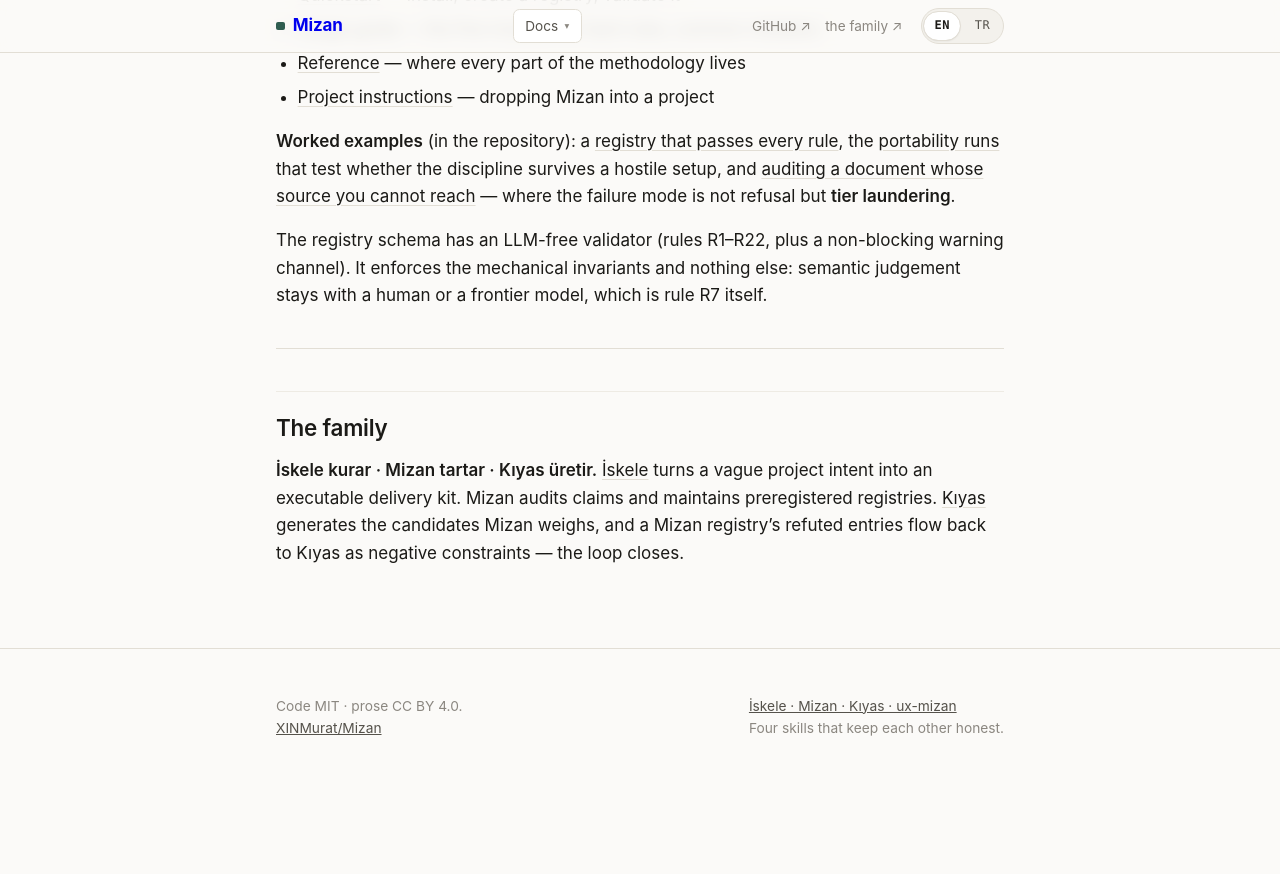
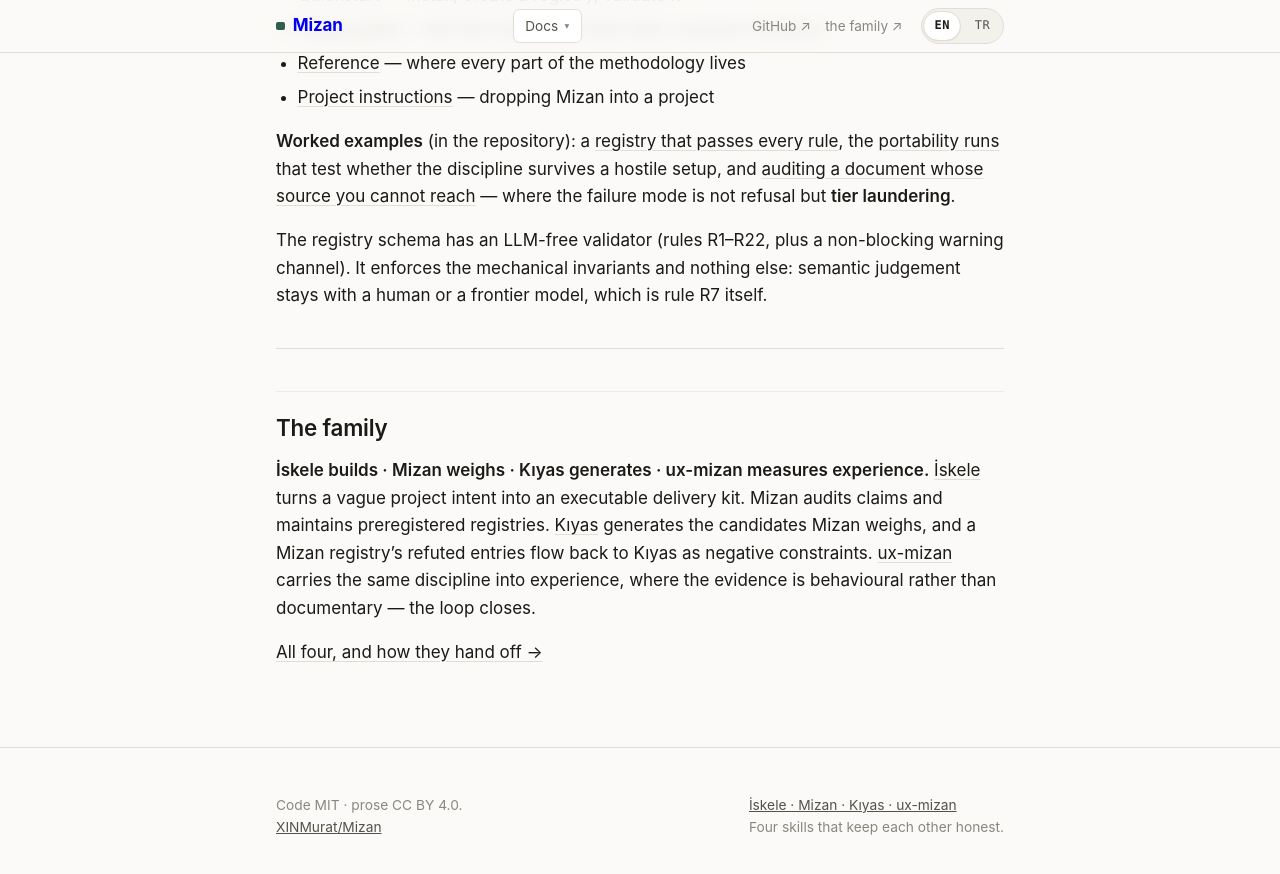
Before and after one commit to XINMurat/Mizan, a Jekyll site: the page built from docs/index.md, in a window 1280 px wide and 900 px high, scrolled down 674 px. Shown: the top 874 px of the window. Built offline with Jekyll 4.4.1, drawn with Linux system fonts in a browser that asks for light colours; before the commit the page ends 1475 px from its top, so only the background shows below that.

Commit message:
the family section was English on the Turkish page
Reported from the live site, and correct. That section sits outside the two
panes on purpose -- it is true in either language -- but it existed only in
English, so a reader who chose Turkish reached the bottom of the page and found
an English block waiting. Outside the panes is the right place; English-only was
the mistake.

It also carried two smaller ones. The motto inside the English paragraph was
Turkish ("İskele kurar · Mizan tartar · Kıyas üretir"), so even the English page
was mixed. And it counted THREE verbs, which stopped being true when ux-mizan
joined the family.

Both languages now, each in its own block, four verbs in both, toggled by the
same control as everything else -- and hidden with the `pane-init` class rather
than `hidden`, so a reader without JavaScript gets both instead of neither.

Co-Authored-By: Claude Opus 5 <noreply@anthropic.com>

```diff
--- a/docs/_layouts/default.html
+++ b/docs/_layouts/default.html
@@ -281,9 +281,13 @@ document.querySelectorAll('.prose table').forEach(function (t) {
           : 'This document has no English version — the list switches to English';
       }
     });
+    // Anything still carrying the no-JS guard class gives it up on the first
+    // paint -- the panes, and the trailing sections that exist in both
+    // languages outside them.
+    document.querySelectorAll('.pane-init').forEach(function (el) {
+      el.classList.remove('pane-init');
+    });
     if (bilingual) {
-      panes.en.classList.remove('pane-init');
-      panes.tr.classList.remove('pane-init');
       panes.en.hidden = lang !== 'en';
       panes.tr.hidden = lang !== 'tr';
     }
--- a/docs/index.md
+++ b/docs/index.md
@@ -90,11 +90,35 @@ kaydı kanıttır.
 
 ---
 
+<div data-chrome="en" markdown="1">
+
 ## The family
 
-**İskele kurar · Mizan tartar · Kıyas üretir.**
+**İskele builds · Mizan weighs · Kıyas generates · ux-mizan measures experience.**
 [İskele](https://github.com/XINMurat/Iskele) turns a vague project intent into
 an executable delivery kit. Mizan audits claims and maintains preregistered
 registries. [Kıyas](https://github.com/XINMurat/Kiyas) generates the candidates
 Mizan weighs, and a Mizan registry's refuted entries flow back to Kıyas as
-negative constraints — the loop closes.
+negative constraints. [ux-mizan](https://github.com/XINMurat/ux-mizan) carries
+the same discipline into experience, where the evidence is behavioural rather
+than documentary — the loop closes.
+
+[All four, and how they hand off →](https://xinmurat.github.io/)
+
+</div>
+
+<div data-chrome="tr" markdown="1" class="pane-init">
+
+## Aile
+
+**İskele kurar · Mizan tartar · Kıyas üretir · ux-mizan deneyimi ölçer.**
+[İskele](https://github.com/XINMurat/Iskele) belirsiz bir proje niyetini
+koşulabilir bir teslim kitine çevirir. Mizan iddiaları denetler ve önkayıtlı
+registry'ler tutar. [Kıyas](https://github.com/XINMurat/Kiyas) Mizan'ın tarttığı
+adayları üretir; Mizan registry'sindeki reddedilen kayıtlar da negatif kısıt
+olarak Kıyas'a geri akar. [ux-mizan](https://github.com/XINMurat/ux-mizan) aynı
+disiplini kanıtın belgesel değil davranışsal olduğu alana taşır — döngü kapanır.
+
+[Dördü ve nasıl devrettikleri →](https://xinmurat.github.io/)
+
+</div>
```
